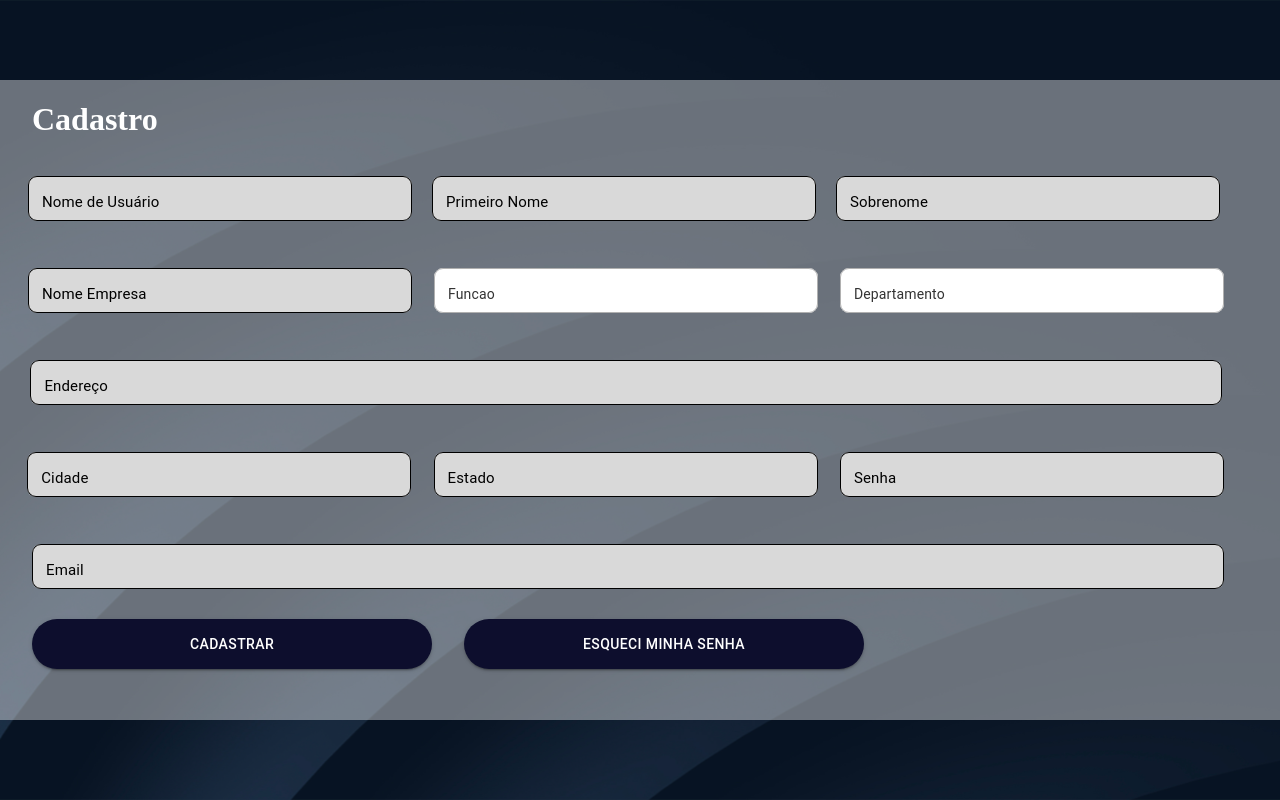
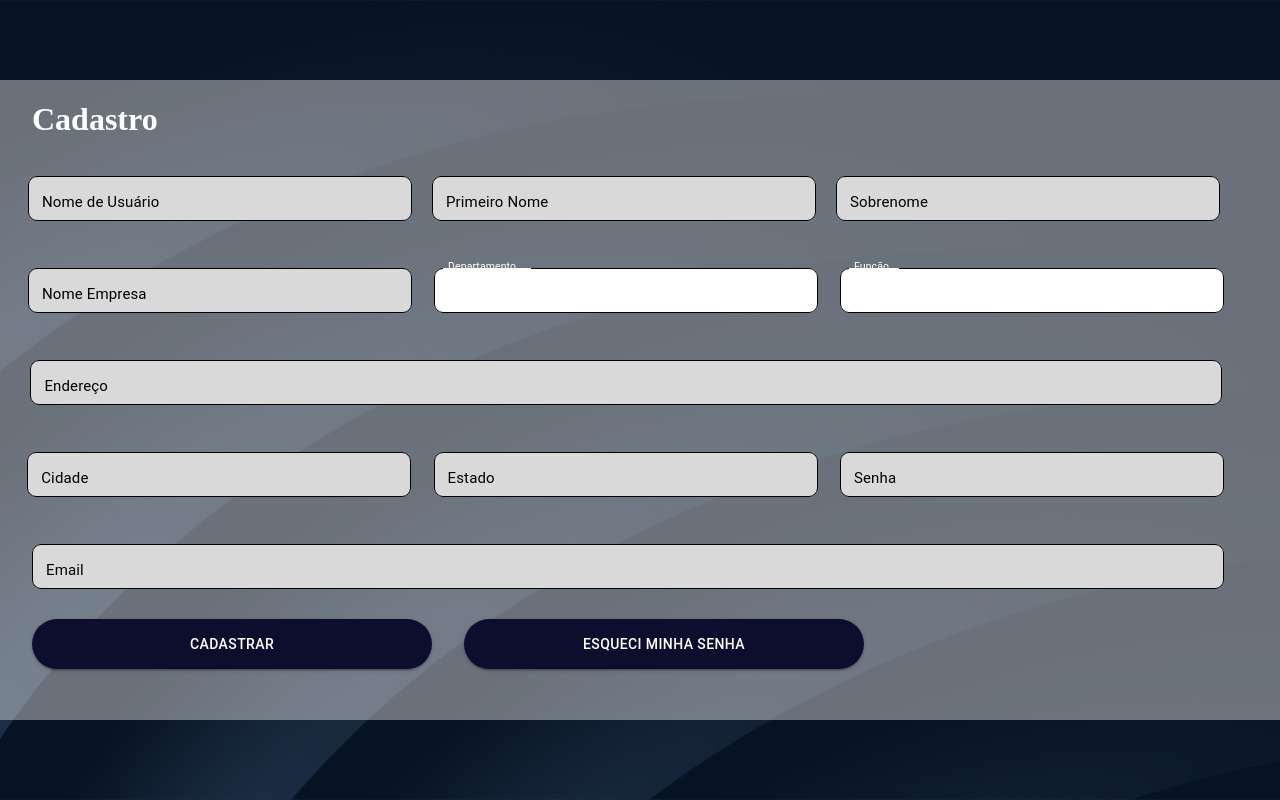
Before and after one commit to guilhermedevsecops/DevSec-ERP, a React (Create React App) app in the folder frontend/: page / in a window 1280 px wide. Both pictures are taken after a click on the button "CADASTRAR". Shown: the top 800 px of the page. Built offline with nearby package versions, Linux system fonts and the light colour scheme.

Commit message:
Comunicação Cadastro com Banco de dados
Efetuada a criação do endpoint para cadastro, assim nesse momento o usuário cadastrado consegue entrar na aplicação, dados já sendo persistidos no banco de dados

```diff
--- a/frontend/src/components/custom/select/CustomSelect.tsx
+++ b/frontend/src/components/custom/select/CustomSelect.tsx
@@ -1,5 +1,5 @@
 import React from "react";
-import { FieldError, UseFormRegisterReturn } from "react-hook-form";
+import { FieldError, Control, Controller } from "react-hook-form";
 import {
   FormControl,
   InputLabel,
@@ -8,16 +8,36 @@ import {
   FormHelperText,
 } from "@mui/material";
 
-interface SelectProps {
+interface Option {
+  value: string | number;
   label: string;
-  register: UseFormRegisterReturn;
-  error?: FieldError;
-  options: { value: string | number; label: string }[];
-  className?: string;
 }
 
-const CustomSelect: React.FC<SelectProps> = ({ label, register, error, options, className }) => {
+interface CustomSelectProps {
+  label: string;
+  name: string;
+  control: Control<any>; // control do useForm
+  error?: FieldError;
+  options: Option[];
+  className?: string;
+  defaultValue?: string | number;
+}
+
+const CustomSelect: React.FC<CustomSelectProps> = ({
+  label,
+  name,
+  control,
+  error,
+  options,
+  className,
+  defaultValue = "",
+}) => {
   return (
+    <Controller
+      name={name}
+      control={control}
+      defaultValue={defaultValue}
+      render={({ field }) => (
         <FormControl
           fullWidth
           className={className}
@@ -32,21 +52,21 @@ const CustomSelect: React.FC<SelectProps> = ({ label, register, error, options,
                 alignItems: "center",
                 padding: "0 12px",
                 fontSize: "14px",
-            background:"white",
-            color: "#000",
+                background: "white",
+                color: "white",
               },
               "& fieldset": {
-            borderColor: error ? "red" : "#B0B0B0",
+                borderColor: error ? "red" : "black",
                 borderWidth: error ? 2 : 1,
-            background:"white",
+                background: "white",
               },
               "&.Mui-focused fieldset": {
                 borderColor: error ? "red" : "#1976d2",
-            background:"white",
+                background: "black",
               },
             },
             "& .MuiInputLabel-root": {
-          color: "#333",
+              color: "white",
               fontSize: "14px",
             },
             "& .MuiInputLabel-root.Mui-focused": {
@@ -55,11 +75,7 @@ const CustomSelect: React.FC<SelectProps> = ({ label, register, error, options,
           }}
         >
           <InputLabel>{label}</InputLabel>
-      <Select
-        {...register}
-        label={label}
-        defaultValue="" // evita warning quando vazio
-      >
+          <Select {...field} label={label}>
             {options.map((option) => (
               <MenuItem key={option.value} value={option.value}>
                 {option.label}
@@ -70,6 +86,8 @@ const CustomSelect: React.FC<SelectProps> = ({ label, register, error, options,
             {error ? error.message : " "}
           </FormHelperText>
         </FormControl>
+      )}
+    />
   );
 };
 
--- a/frontend/src/pages/register/Register.module.css
+++ b/frontend/src/pages/register/Register.module.css
@@ -64,6 +64,7 @@ body {
     margin-left: 20px;
     width: 25rem;
     margin-left: 22px;
+    color: white;
 
 
 }
--- a/frontend/src/pages/register/Register.tsx
+++ b/frontend/src/pages/register/Register.tsx
@@ -1,20 +1,20 @@
 import React from 'react';
 import style from './Register.module.css';
 import InputText from '../../components/custom/inputs/InputText';
-import { registerSchema } from "../../validators/registerSchema";
-import { useAppForm } from '../../hooks/useForm/useAppForm';
+import { showError, showSuccess } from "../../utils/toast";
 import CustomSelect from '../../components/custom/select/CustomSelect';
 import { useForm } from 'react-hook-form';
 import { Button } from '@mui/material';
+import { RegisterService } from '../../services/User/UserService';
 
 const Register = () => {
 
   interface RegisterFormInputs {
-    userName: string;
-    firstName: string;
-    lastName: string;
-    enterpriseName: string;
-    functionType: string;
+    username: string;
+    firstname: string;
+    lastname: string;
+    enterpriseName?: string;
+    function: string;
     departament: string;
     address: string;
     city: string;
@@ -27,12 +27,37 @@ const Register = () => {
     register,
     handleSubmit,
     setValue,
+    control,
     formState: { errors },
   } = useForm<RegisterFormInputs>({
     defaultValues: {
-      departament: "recepção",
+    username: "",
+    firstname: "",
+    lastname: "",
+    departament: "recepcao",
+    function: "financeiro",
+    address: "",
+    city: "",
+    state: "",
+    email: "",
+    password: ""
     },
   });
+
+  const onSubmit = async (data: RegisterFormInputs) => {
+    try{
+      console.log(data)
+      const response = await RegisterService(data);
+      //console.log("Iniciando....", response)
+
+      showSuccess("Usuário criado com sucesso!", true);
+      await new Promise((resolve) => setTimeout(resolve, 2000));
+
+    }catch(error : any){
+      showError("Erro ao efetuar o cadastro, por favor tente novamente", false);
+
+    }
+  }
 
   return (
     <div>
@@ -40,15 +65,15 @@ const Register = () => {
         <div className={style.title}>
           <h1>Cadastro</h1>
         </div>
-        <form>
+        <form onSubmit={handleSubmit(onSubmit)}>
           <div className={style.lineOneForm}>
             <div>
               <InputText
                 className={style.input}
                 label="Nome de Usuário"
                 type="text"
-                register={register("userName")}
-                error={errors.userName}
+                register={register("username")}
+                error={errors.username}
               />
             </div>
             <div>
@@ -56,8 +81,8 @@ const Register = () => {
                 className={style.input}
                 label="Primeiro Nome"
                 type="text"
-                register={register("userName")}
-                error={errors.userName}
+                register={register("firstname")}
+                error={errors.firstname}
               />
             </div>
             <div>
@@ -65,8 +90,8 @@ const Register = () => {
                 className={style.input}
                 label="Sobrenome"
                 type="text"
-                register={register("userName")}
-                error={errors.userName}
+                register={register("lastname")}
+                error={errors.lastname}
               />
             </div>
           </div>
@@ -77,35 +102,40 @@ const Register = () => {
                 className={style.input}
                 label="Nome Empresa"
                 type="text"
-                register={register("userName")}
-                error={errors.userName}
+                register={register("enterpriseName")}
+                error={errors.enterpriseName}
               />
             </div>
 
             <div className={style.selectCamp}>
               <div className={style.selectCustom}>
                 <CustomSelect
-                  label="Funcao"
-                  register={register("departament")}
-                  error={errors.departament}
-                  options={[
-                    { value: "recepcao", label: "Recepcao" },
-                    { value: "financeiro", label: "Financeiro" },
-                    { value: "rh", label: "Recursos Humanos" }
-                  ]}
-                />
+  label="Departamento"
+  name="departament"
+  control={control}
+  error={errors.departament}
+  options={[
+    { value: "financeiro", label: "Financeiro" },
+    { value: "contabilidade", label: "Analista Contabil" },
+    { value: "rh", label: "Analista de Recursos Humanos" },
+  ]}
+  defaultValue="financeiro"
+/>
+
               </div>
               <div className={style.selectCamp}>
                 <CustomSelect
-                  label="Departamento"
-                  register={register("departament")}
-                  error={errors.departament}
-                  options={[
-                    { value: "financeiro", label: "Financeiro" },
-                    { value: "contabilidade", label: "Analista Contabil" },
-                    { value: "rh", label: "Analista de Recursos Humanos" }
-                  ]}
-                />
+  label="Função"
+  name="function"
+  control={control}
+  error={errors.function}
+  options={[
+    { value: "financeiro2", label: "Financeiro" },
+    { value: "contabilidade1", label: "Analista Contabil" },
+    { value: "rh3", label: "Analista de Recursos Humanos" },
+  ]}
+  defaultValue="financeiro"
+/>
               </div>
             </div>
           </div>
@@ -166,7 +196,7 @@ const Register = () => {
               </Button>
             </div>
             <div>
-              <Button variant="contained" type="submit">
+              <Button variant="contained">
                 Esqueci Minha Senha
               </Button>
             </div>
--- /dev/null
+++ b/frontend/src/services/User/UserService.ts
@@ -0,0 +1,35 @@
+import axios from "axios";
+import api from "../../config/axios";
+
+interface UserPayload{
+    username       : string;
+    firstname      : string;
+    lastname       : string;
+    //enterprisename? : string;
+    function       : string;
+    departament    : string;
+    city?          : string;
+    state?         : string;
+    address?       : string;
+    cep?           : string;
+    logadouro?     : string;
+    referencia?    : string;
+    password       : string;
+    email          : string;
+}
+
+export const RegisterService = async(payload : UserPayload) => {
+      console.log("PAYLOAD" , payload)
+    try{
+        const response = await api.post("/register", payload);
+        return response.data;
+    }catch (error: unknown) {
+  if (axios.isAxiosError(error)) {
+        return error.response?.data;
+  } else if (error instanceof Error) {
+        return error.message;
+  } else {
+        return error;
+  }
+}
+}
```
Lines whose indentation alone changed are shown as unchanged.
